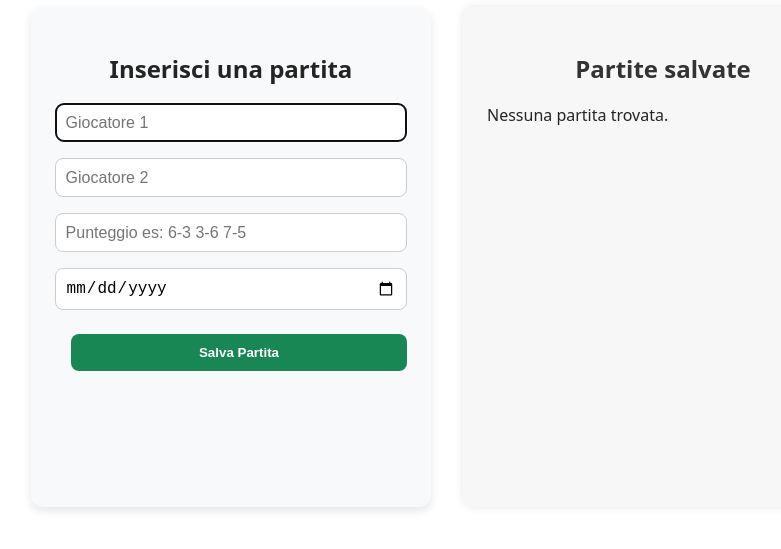
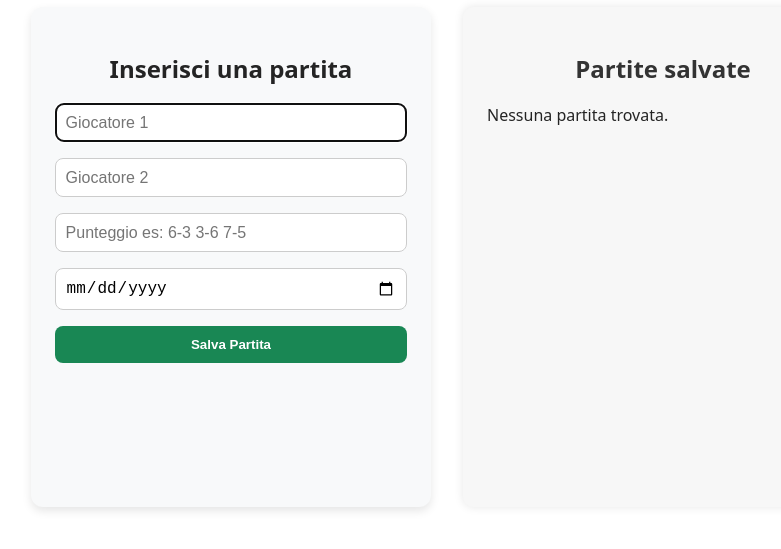
Before and after one commit to PuglisiAlfio/tennis-match-tracker, a React (Vite) app: page / in a window 1280 px wide. Shown: the part 143-692 px from the top of the page, without its empty margins (193-974 px from the left). Built offline with nearby package versions, Linux system fonts and the light colour scheme.

Commit message:
Aggiunto module.css dedicato per il componente MatchItem

```diff
--- a/src/components/MatchItem.jsx
+++ b/src/components/MatchItem.jsx
@@ -1,11 +1,13 @@
 import { motion } from "framer-motion";
+
+import styleItem from "../styles/matchItem.module.css"
 
 const MotionLi = motion.li;
 
 export default function MatchItem({ match, index, onDelete }) {
   return (
     <>
-      <MotionLi
+      <MotionLi className={styleItem}
         key={index}
         initial={{ opacity: 0, y: 20 }}
         animate={{ opacity: 1, y: 0 }}
--- /dev/null
+++ b/src/styles/matchItem.module.css
@@ -0,0 +1,14 @@
+li button {
+  margin-top: 0.5rem;
+  margin-left: 1rem;
+  padding: 0.4rem 0.75rem;
+  border: none;
+  background-color: #e74c3c;
+  color: white;
+  cursor: pointer;
+  border-radius: 4px;
+}
+
+button:hover {
+  background-color: #c0392b;
+}
--- a/src/styles/matchList.module.css
+++ b/src/styles/matchList.module.css
@@ -33,18 +33,3 @@
   background-color: #333;
   color: #f8f9fa;
 }
-
-button {
-  margin-top: 0.5rem;
-  margin-left: 1rem;
-  padding: 0.4rem 0.75rem;
-  border: none;
-  background-color: #e74c3c;
-  color: white;
-  cursor: pointer;
-  border-radius: 4px;
-}
-
-button:hover {
-  background-color: #c0392b;
-}
```
